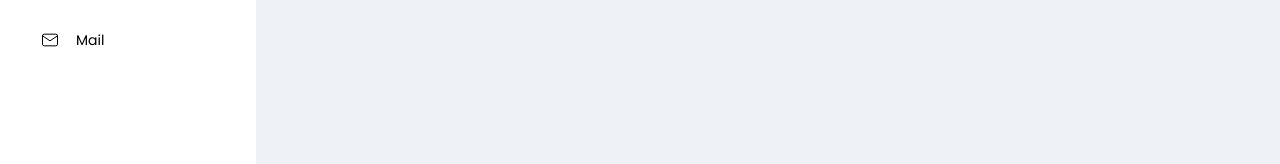
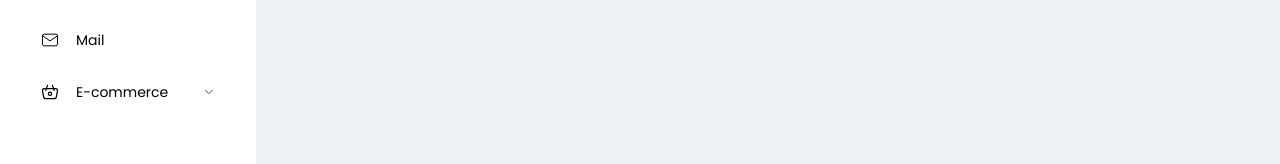
Before and after one commit to AliKarabulut/next-shop, a Next.js app: page /admin/dashboard/edit-product in a window 1280 px wide. Shown: the part 198-362 px from the top of the page. Built offline with nearby package versions, Linux system fonts and the light colour scheme.

Commit message:
Add new e-commerce sub-menu items and update left menu styles

```diff
--- a/src/components/admin/left-menu/index.tsx
+++ b/src/components/admin/left-menu/index.tsx
@@ -9,9 +9,15 @@ const list = [
   { item: "Products", href: "products" },
 ];
 
+const list2 = [
+  { item: "New Prouct", href: "new-products" },
+  { item: "Edit Product", href: "edit-products" },
+  { item: "Products", href: "productss" },
+];
+
 const LeftMenu: React.FC = () => {
   return (
-    <nav className="flex-shrink-0 px-4 py-6 bg-white h-[calc(100vh-80px)]">
+    <nav className="flex-shrink-0 px-4 py-6 bg-white h-[calc(100vh-80px)] group/item">
       <Button text="Order" href="order">
         <TruckDeliveryIcon className="flex-shrink-0" />
       </Button>
@@ -21,6 +27,9 @@ const LeftMenu: React.FC = () => {
       <Button text="Mail" href="mail">
         <MailIcon className="flex-shrink-0" />
       </Button>
+      <Button text="E-commerce" subMenuItems={list2}>
+        <BasketIcon className="flex-shrink-0" />
+      </Button>
     </nav>
   );
 };
--- a/src/ui/button/index.tsx
+++ b/src/ui/button/index.tsx
@@ -30,22 +30,22 @@ const Button: React.FC<ButtonProps> = ({ children, text, subMenuItems, href }) =
       {subMenuItems ? (
         <>
           <div
-            className={`flex py-3 gap-4 overflow-hidden mb-2 group select-none text-sm duration-300 rounded-lg hover:bg-admin-secondary-light cursor-pointer items-center ${
-              isActive ? "text-admin-secondary-main bg-admin-secondary-light" : ""
+            className={`flex py-3 gap-4 group-hover/item:w-56 overflow-hidden mb-2 group select-none text-sm duration-300 rounded-lg hover:bg-admin-secondary-light cursor-pointer items-center ${
+              isActive || subMenuItems?.some((item) => item.href === segment) ? "text-admin-secondary-main bg-admin-secondary-light" : ""
             } ${!isNarrowed ? "px-6 w-56" : "px-3 w-11"}`}
             onClick={() => setIsActive(!isActive)}
           >
             {children}
             <span
-              className={`group-hover:text-admin-secondary-main duration-300 ease-linear whitespace-nowrap ${
+              className={`group-hover/itemr:text-admin-secondary-main group-hover/item:opacity-100 group-hover/item:w-32 duration-300 ease-linear whitespace-nowrap ${
                 isActive ? "font-medium" : "font-normal"
               } ${isNarrowed ? "opacity-0 overflow-hidden w-0" : "w-32"}`}
             >
               {text}
             </span>
-            {!isNarrowed && (isActive ? <ChevronUpIcon className="ml-auto " /> : <ChevronDownIcon className="ml-auto" />)}
+            {isActive ? <ChevronUpIcon className="ml-auto flex-shrink-0" /> : <ChevronDownIcon className="ml-auto" />}
           </div>
-          <div className={`flex select-none text-sm overflow-hidden duration-300 ${!isNarrowed ? "w-56 gap-3 " : "w-11 "}`}>
+          <div className={`flex select-none text-sm overflow-hidden duration-300  group-hover/item:w-56 group-hover/item:w-gap-3 ${!isNarrowed ? "w-56 gap-3 " : "w-11 "}`}>
             <div className={`w-px h-auto mb-2 bg-admin-primary-light duration-300 flex-shrink-0 ${isNarrowed ? "ml-2" : "ml-8"}`} />
             <div
               style={{ maxHeight: isActive ? contentRef?.current?.scrollHeight + "px" : 0 }}
@@ -56,12 +56,23 @@ const Button: React.FC<ButtonProps> = ({ children, text, subMenuItems, href }) =
                 <Link
                   href={`/admin/dashboard/${subMenuItem.href}`}
                   key={subIndex}
-                  className={`flex items-center cursor-pointer py-3 rounded-lg group whitespace-nowrap group${
+                  className={`flex items-center cursor-pointer py-3 rounded-lg whitespace-nowrap group ${
                     subMenuItem.href === segment && "text-admin-secondary-main"
                   }`}
                 >
-                 {!isNarrowed ?  <DotIcon className={`${subMenuItem.href === segment ? "scale-150" : ""} duration-300 flex-shrink-0`} /> : <span className="px-2 duration-300 group-hover:text-admin-secondary-main">{subMenuItem.item.charAt(0)}</span>}
-                  <span className={`group-hover:text-admin-secondary-main duration-300 ${isNarrowed ? "opacity-0 overflow-hidden w-0" : "w-40 pl-3"}`}>
+                  <DotIcon className={`duration-300 flex-shrink-0 group-hover/item:block ${subMenuItem.href === segment ? "scale-150 text-admin-secondary-main" : ""} ${isNarrowed ? "hidden" : "block"}`} />
+                  <span
+                    className={`px-2 duration-300 group-hover:text-admin-secondary-main group-hover/item:hidden ${
+                      subMenuItem.href === segment ? "scale-125 text-admin-secondary-main" : ""
+                    } ${isNarrowed ? "block" : "hidden"}`}
+                  >
+                    {subMenuItem.item.charAt(0)}
+                  </span>
+                  <span
+                    className={`group-hover:text-admin-secondary-main group-hover/item:w-40 group-hover/item:pl-3 group-hover/item:opacity-100  ${
+                      isNarrowed ? "opacity-0 overflow-hidden w-0 duration-75" : "w-40 pl-3 duration-300"
+                    } ${subMenuItem.href === segment ? " text-admin-secondary-main" : ""}`}
+                  >
                     {subMenuItem.item}
                   </span>
                 </Link>
@@ -72,13 +83,13 @@ const Button: React.FC<ButtonProps> = ({ children, text, subMenuItems, href }) =
       ) : (
         <Link
           href={`/admin/dashboard/${href}`}
-          className={`flex py-3 gap-4 overflow-hidden mb-2 group select-none text-sm duration-300 rounded-lg hover:bg-admin-secondary-light cursor-pointer items-center ${
+          className={`flex py-3 gap-4 group-hover/item:w-56 overflow-hidden mb-2 group select-none text-sm duration-300 rounded-lg hover:bg-admin-secondary-light cursor-pointer items-center ${
             isActive ? "text-admin-secondary-main bg-admin-secondary-light" : ""
           } ${!isNarrowed ? "px-6 w-56" : "px-3 w-11"}`}
         >
           {children}
           <span
-            className={`group-hover:text-admin-secondary-main duration-300 ease-linear whitespace-nowrap ${
+            className={`group-hover:text-admin-secondary-main group-hover/item:opacity-100 group-hover/item:w-32 duration-300 ease-linear whitespace-nowrap ${
               isActive ? "font-medium" : "font-normal"
             } ${isNarrowed ? "opacity-0 overflow-hidden w-0" : "w-32"}`}
           >
```
